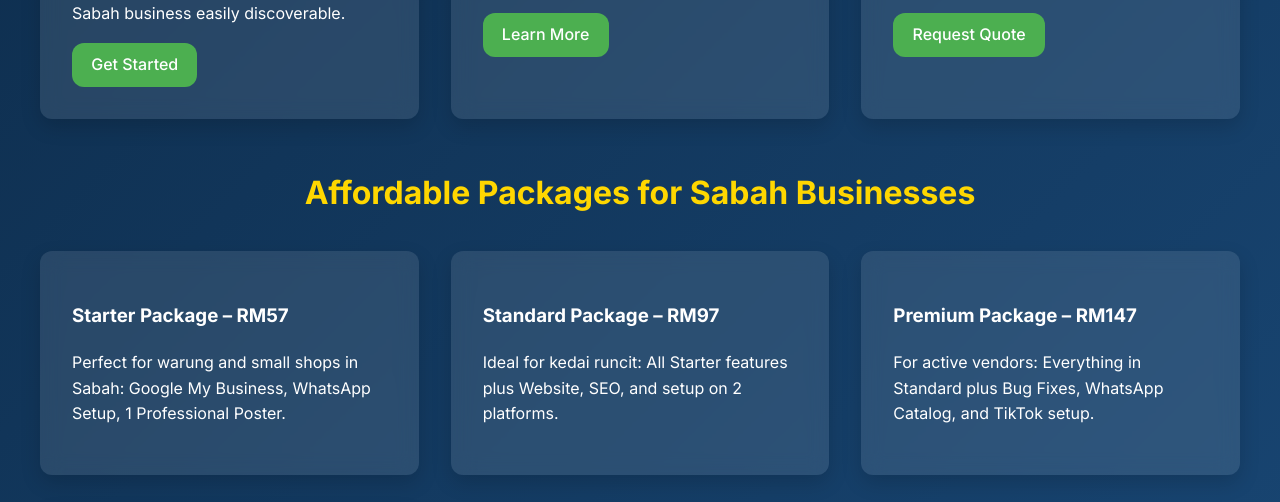
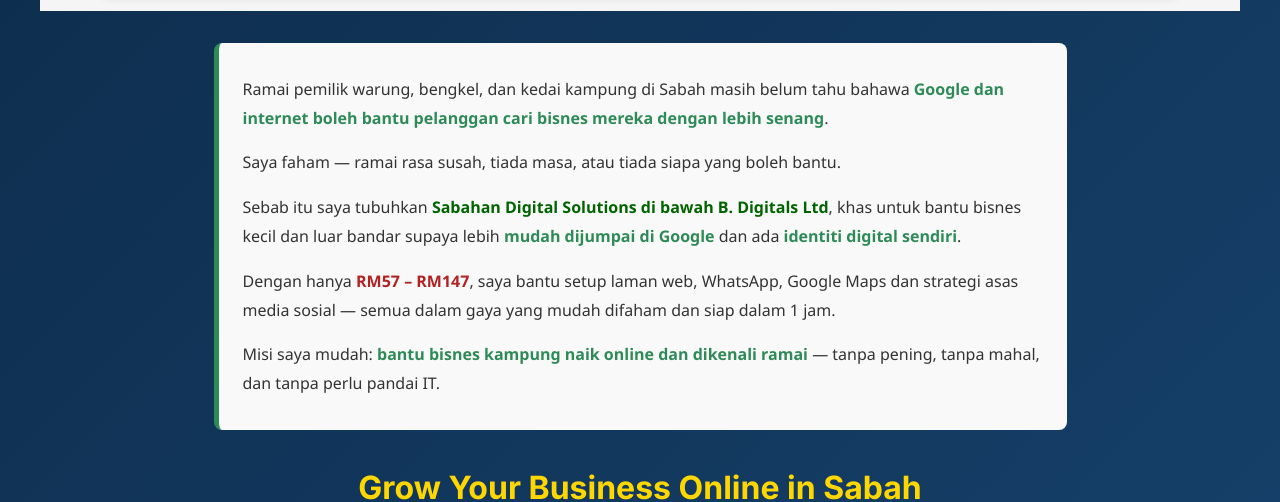
Before and after one commit to fallenben289/rural-servicev0.1, a website: page index.html in a window 1280 px wide. Shown: the part 1032-1534 px from the top of the page. Drawn offline with Linux system fonts and the light colour scheme.

Commit message:
Update index.html
v5

```diff
--- a/index.html
+++ b/index.html
@@ -443,7 +443,7 @@
   .poster-content {
     background-size: cover;
     background-position: center;
-    height: 500px;
+    height: 800px;
     border-radius: 12px;
     box-shadow: 0 4px 12px rgba(0, 0, 0, 0.2);
   }
@@ -489,6 +489,37 @@
         </div>
       </div>
     </section>
+
+    <p style="font-size: 1rem; line-height: 1.8; color: #333; max-width: 800px; margin: 2rem auto; padding: 2rem 1.5rem; background: #f9f9f9; border-left: 5px solid #2e8b57; border-radius: 8px; font-family: 'Segoe UI', sans-serif;">
+
+  <span style="display: block; margin-bottom: 1rem;">
+    Ramai pemilik warung, bengkel, dan kedai kampung di Sabah masih belum tahu bahawa
+    <strong style="color: #2e8b57;">Google dan internet boleh bantu pelanggan cari bisnes mereka dengan lebih senang</strong>.
+  </span>
+
+  <span style="display: block; margin-bottom: 1rem;">
+    Saya faham — ramai rasa susah, tiada masa, atau tiada siapa yang boleh bantu.
+  </span>
+
+  <span style="display: block; margin-bottom: 1rem;">
+    Sebab itu saya tubuhkan <strong style="color: #006400;">Sabahan Digital Solutions di bawah B. Digitals Ltd</strong>,
+    khas untuk bantu bisnes kecil dan luar bandar supaya lebih
+    <strong style="color: #2e8b57;">mudah dijumpai di Google</strong> dan ada
+    <strong style="color: #2e8b57;">identiti digital sendiri</strong>.
+  </span>
+
+  <span style="display: block; margin-bottom: 1rem;">
+    Dengan hanya <strong style="color: #b22222;">RM57 – RM147</strong>, saya bantu setup laman web, WhatsApp, Google Maps
+    dan strategi asas media sosial — semua dalam gaya yang mudah difaham dan siap dalam 1 jam.
+  </span>
+
+  <span style="display: block;">
+    Misi saya mudah: <strong style="color: #2e8b57;">bantu bisnes kampung naik online dan dikenali ramai</strong> —
+    tanpa pening, tanpa mahal, dan tanpa perlu pandai IT.
+  </span>
+
+</p>
+
 
     <section id="services">
       <h2 class="section-title">Grow Your Business Online in Sabah</h2>
```
